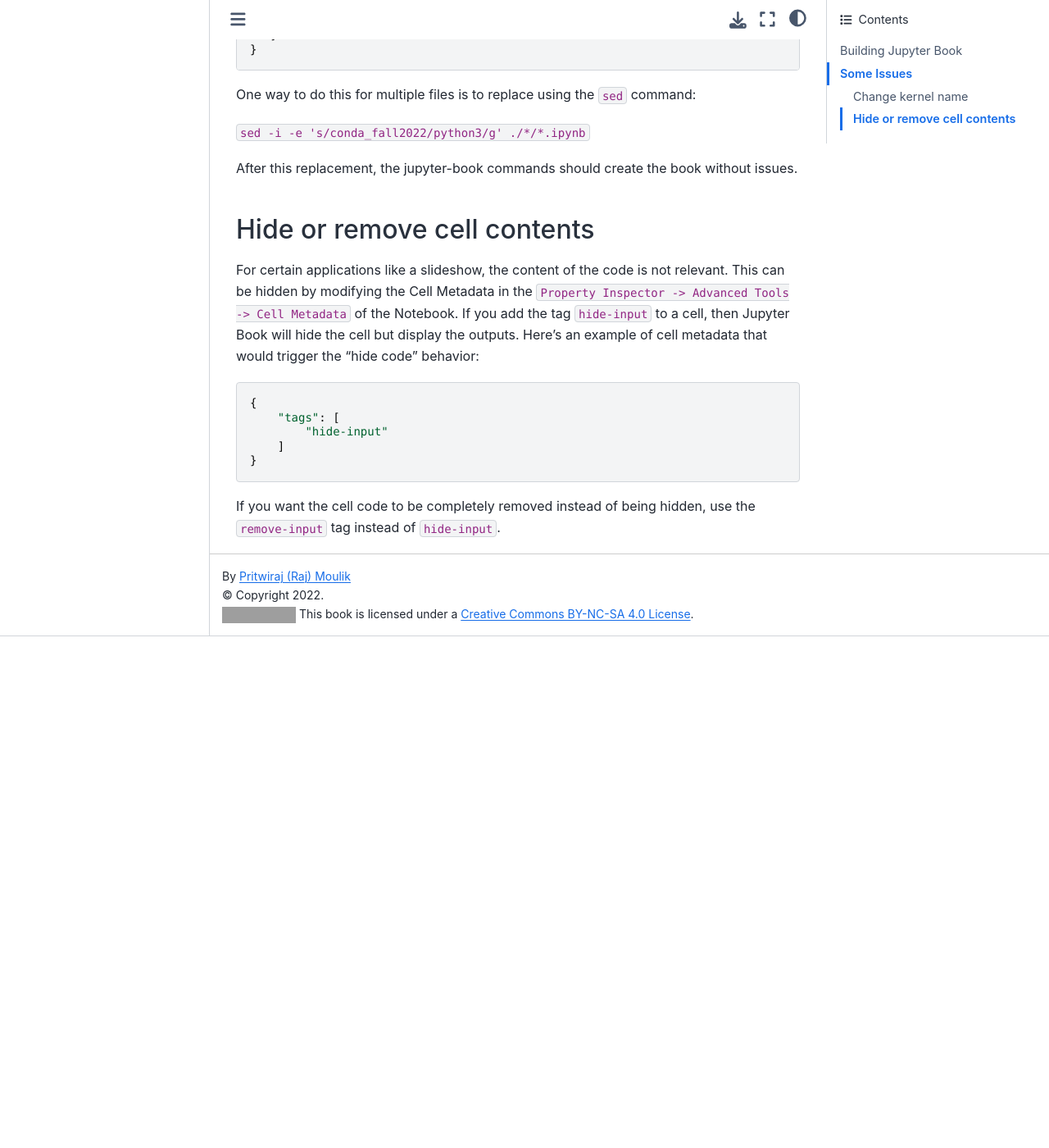
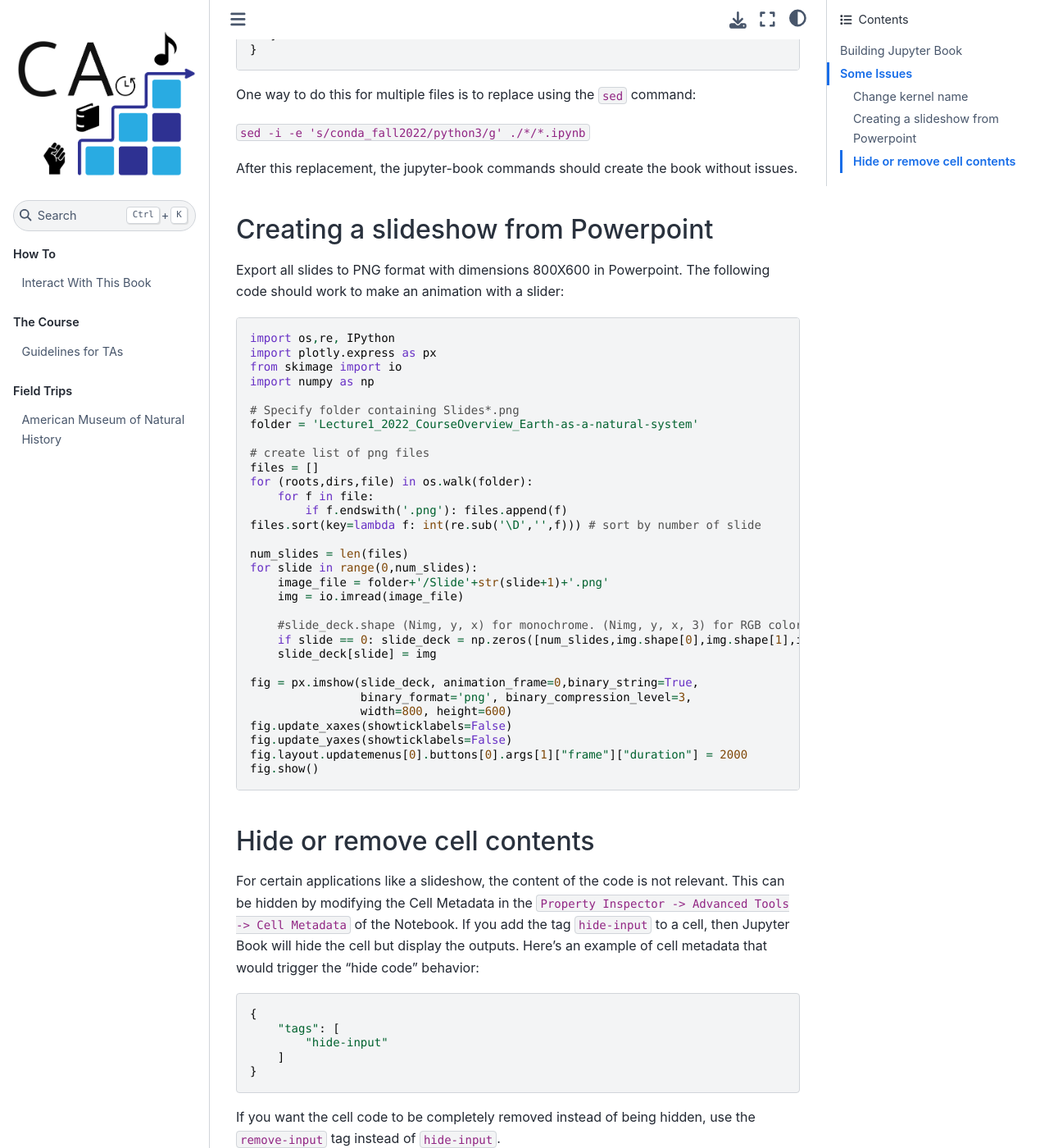
Before and after one commit to globalseismology/avni-courses.solid-earth-fundamentals, a Jupyter Book: the page built from docs/Admin/Build_Jupyter_Book.md, in a window 1280 px wide and 1400 px high, scrolled down 1523 px. Shown: the whole window at 82% size. Built offline with Jupyter Book 1.0.4 settings and Sphinx 7.4.7 and the Sphinx Book theme 1.1.4, drawn with Linux system fonts in a browser that asks for light colours; pages that are not in the unit, such as notebooks, are missing from menus; comment, search, counter and statistics services are not loaded; before the commit the page ends 2299 px from its top, so only the background shows below that; grey boxes are pictures that could not be loaded.

Commit message:
Update Build_Jupyter_Book.md

````diff
--- a/docs/Admin/Build_Jupyter_Book.md
+++ b/docs/Admin/Build_Jupyter_Book.md
@@ -65,6 +65,44 @@
 
 After this replacement, the jupyter-book commands should create the book without issues.
 
+### Creating a slideshow from Powerpoint
+
+Export all slides to PNG format with dimensions 800X600 in Powerpoint. The following code should work to make an animation with a slider:
+
+```python
+import os,re, IPython
+import plotly.express as px
+from skimage import io
+import numpy as np
+
+# Specify folder containing Slides*.png
+folder = 'Lecture1_2022_CourseOverview_Earth-as-a-natural-system'
+
+# create list of png files
+files = []
+for (roots,dirs,file) in os.walk(folder):
+    for f in file:
+        if f.endswith('.png'): files.append(f)
+files.sort(key=lambda f: int(re.sub('\D','',f))) # sort by number of slide
+
+num_slides = len(files)
+for slide in range(0,num_slides):
+    image_file = folder+'/Slide'+str(slide+1)+'.png'
+    img = io.imread(image_file)
+
+    #slide_deck.shape (Nimg, y, x) for monochrome. (Nimg, y, x, 3) for RGB color.
+    if slide == 0: slide_deck = np.zeros([num_slides,img.shape[0],img.shape[1],img.shape[2]])
+    slide_deck[slide] = img
+
+fig = px.imshow(slide_deck, animation_frame=0,binary_string=True,
+                binary_format='png', binary_compression_level=3,
+                width=800, height=600)
+fig.update_xaxes(showticklabels=False)
+fig.update_yaxes(showticklabels=False)
+fig.layout.updatemenus[0].buttons[0].args[1]["frame"]["duration"] = 2000
+fig.show()
+```
+
 ### Hide or remove cell contents
 
 For certain applications like a slideshow, the content of the code is not relevant. This can be hidden by modifying the Cell Metadata in the `Property Inspector -> Advanced Tools -> Cell Metadata` of the Notebook. If you add the tag `hide-input` to a cell, then Jupyter Book will hide the cell but display the outputs. Here’s an example of cell metadata that would trigger the “hide code” behavior:
````
